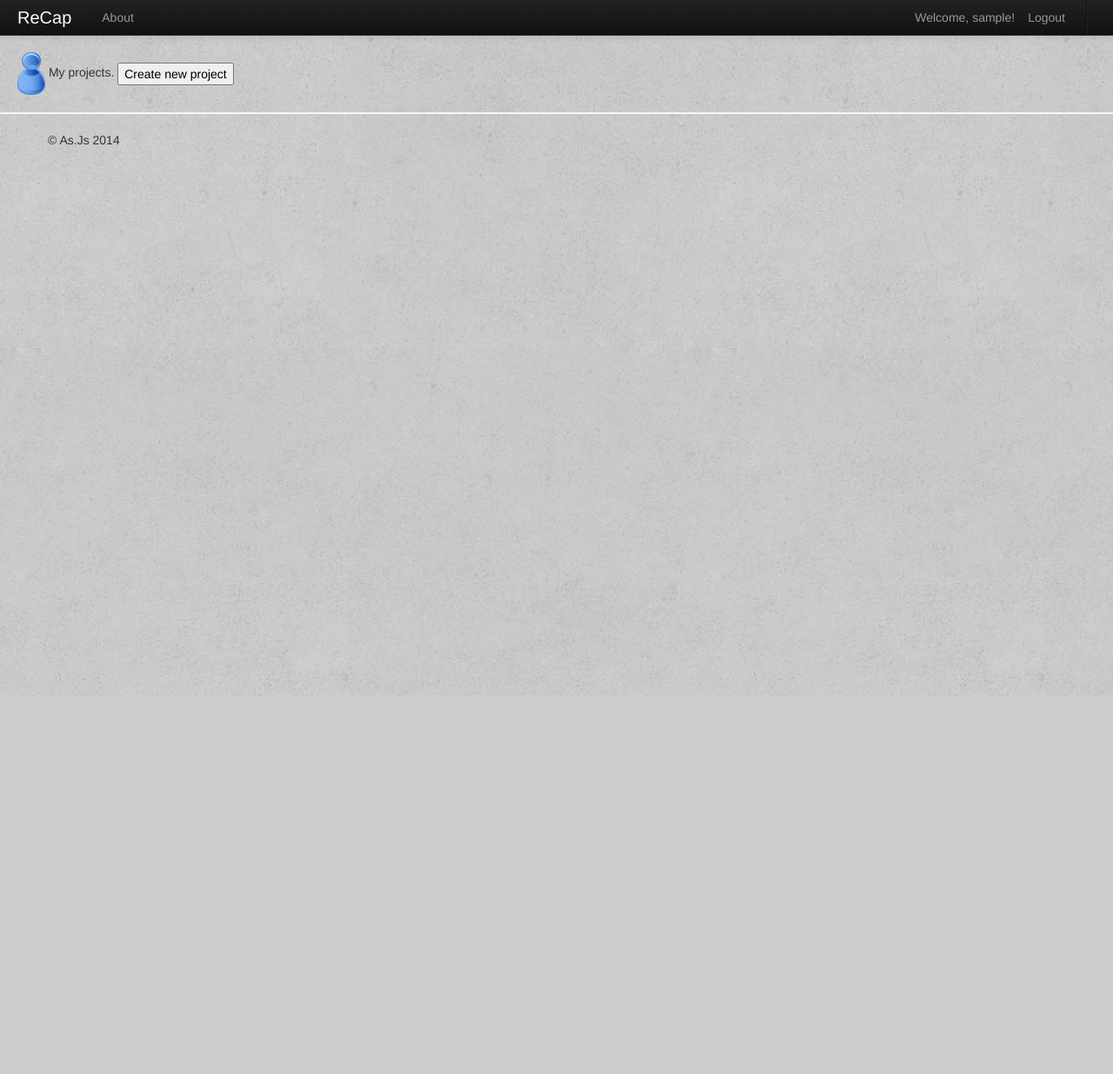
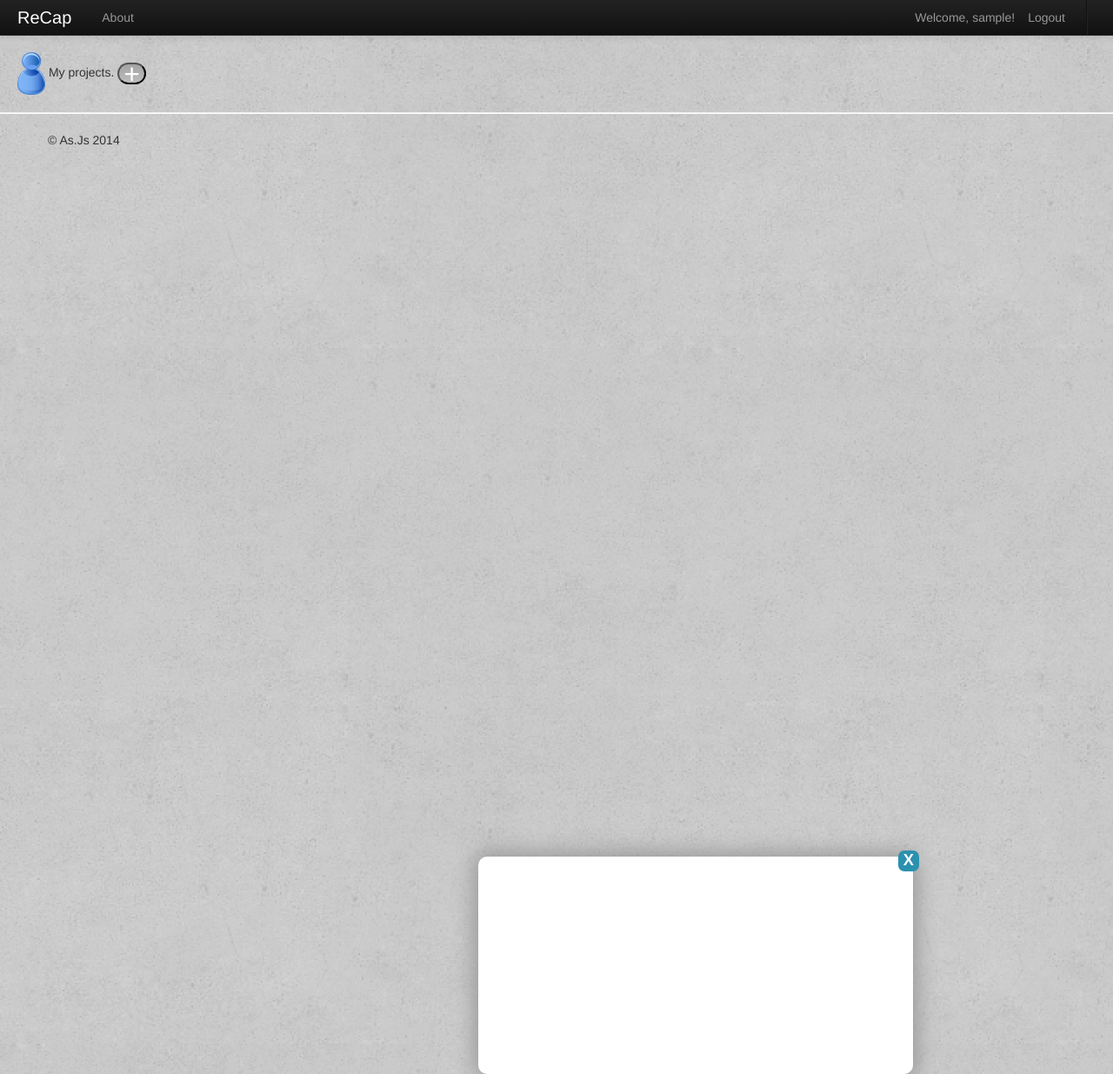
Before and after one commit to spinakr/DIM3_team-as.js, a Django app: page /recap/ in a window 1280 px wide. Shown: the whole page at 87% size. Before the commit the page ends 800 px from the top, so only its background shows below. Run offline with Django 3.2, Linux system fonts and the light colour scheme; the visitor is signed in with stand-in values (Sample User, id 1); data that the repository does not hold is empty; some libraries are stand-ins or nearby versions.

Commit message:
Updated the popup prompt in dev page, and style some stuff

```diff
--- a/static/css/recap.css
+++ b/static/css/recap.css
@@ -62,4 +62,72 @@ li {
     background: #B8B8B8;
 }
 
-#create_new_prompt { display:none; }
+#create_new_prompt {
+    display:none;
+	-webkit-box-shadow:0 0 10px rgba(0, 0, 0, 0.5);
+	-moz-box-shadow:0 0 10px rgba(0, 0, 0, 0.5);
+	box-shadow:0 0 10px rgba(0, 0, 0, 0.5);
+
+    background-color: #fff;
+    border-radius: 10px 10px 10px 10px;
+    box-shadow: 0 0 25px 5px #999;
+    color: #111;
+    min-width: 450px;
+    min-height: 200px;
+    padding: 25px;
+    left: 550px;
+    position: absolute;
+    top: 984.5px;
+    z-index: 9999;
+    display: block;
+    opacity: 1;
+}
+
+.button.b-close, .button.bClose {
+    border-radius: 7px 7px 7px 7px;
+    box-shadow: none;
+    font: bold 131% sans-serif;
+    padding: 0 6px 2px;
+    position: absolute;
+    right: -7px;
+    top: -7px;
+}
+
+.button {
+    background-color: #2b91af;
+    border-radius: 10px;
+    box-shadow: 0 2px 3px rgba(0,0,0,0.3);
+    color: #fff;
+    cursor: pointer;
+    display: inline-block;
+    padding: 10px 20px;
+    text-align: center;
+    text-decoration: none;
+}
+
+#create_new_button {
+  background: #a3a3a3;
+  background-image: -webkit-linear-gradient(top, #a3a3a3, #bdbdbd);
+  background-image: -moz-linear-gradient(top, #a3a3a3, #bdbdbd);
+  background-image: -ms-linear-gradient(top, #a3a3a3, #bdbdbd);
+  background-image: -o-linear-gradient(top, #a3a3a3, #bdbdbd);
+  background-image: linear-gradient(to bottom, #a3a3a3, #bdbdbd);
+  -webkit-border-radius: 25;
+  -moz-border-radius: 25;
+  border-radius: 25px;
+  font-family: Arial;
+  color: #ffffff;
+  font-size: 32px;
+  padding: 1px 5px 0px 5px;
+  text-decoration: none;
+}
+
+#create_new_button:hover {
+  background: #808080;
+  background-image: -webkit-linear-gradient(top, #808080, #757375);
+  background-image: -moz-linear-gradient(top, #808080, #757375);
+  background-image: -ms-linear-gradient(top, #808080, #757375);
+  background-image: -o-linear-gradient(top, #808080, #757375);
+  background-image: linear-gradient(to bottom, #808080, #757375);
+  text-decoration: none;
+}
--- a/static/js/recap.js
+++ b/static/js/recap.js
@@ -13,7 +13,11 @@ $(function() {
     $(function() {
         $('#create_new_button').bind('click', function(e) {
             e.preventDefault();
-            $('#create_new_prompt').bPopup();
+            $('#create_new_prompt').bPopup({
+                easing: 'easeOutBack', //uses jQuery easing plugin
+                speed: 450,
+                transition: 'slideDown'
+            });
         });
     });
 })(jQuery);
--- a/templates/recap/developer.html
+++ b/templates/recap/developer.html
@@ -8,11 +8,15 @@
         <img src="/static/img/user-icon.png" width="32" height="49"> My projects.
     </span>
             <!-- Button that triggers the popup -->
-            <button id="create_new_button">Create new project</button>
+
+    <button id="create_new_button">+</button>
             <!-- Element to pop up -->
 
-            <div id="create_new_prompt">Content of popup</div>
 
+    <div id="create_new_prompt">
+        <span class="button b-close"><span>X</span></span>
+
+    </div>
 
     <div class="row">
 
```
